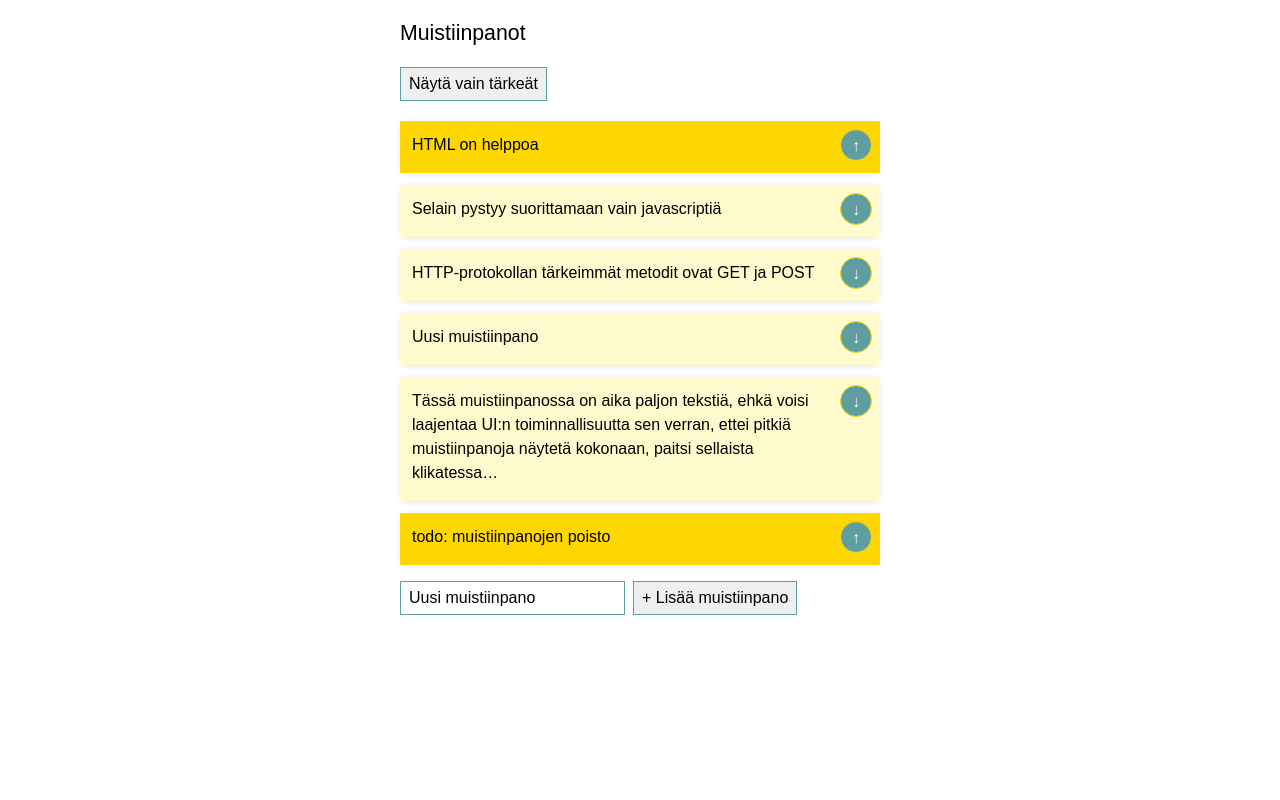
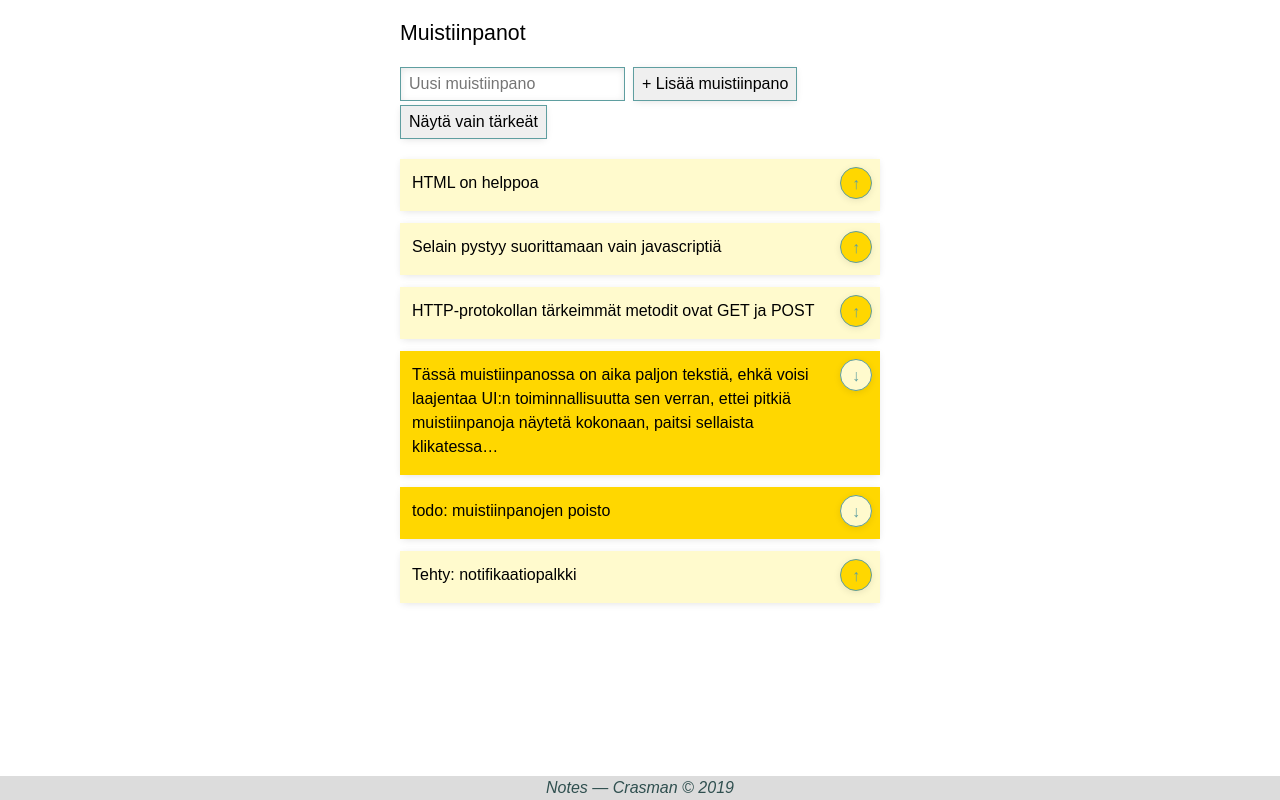
Before and after one commit to thykka/fso2019, a React (Create React App) app in the folder osa2/notes/: page / in a window 1280 px wide. Built offline with nearby package versions, Linux system fonts and the light colour scheme; data requests are answered from the project's data file.

Commit message:
osa2 - muistiinpanot - part7

```diff
--- a/osa2/notes/db.json
+++ b/osa2/notes/db.json
@@ -4,7 +4,7 @@
       "id": 1,
       "content": "HTML on helppoa",
       "date": "2019-01-10T17:30:31.098Z",
-      "important": true
+      "important": false
     },
     {
       "id": 2,
@@ -19,15 +19,9 @@
       "important": false
     },
     {
-      "content": "Uusi muistiinpano",
-      "date": "2019-05-23T06:07:53.461Z",
-      "important": false,
-      "id": "4"
-    },
-    {
       "content": "Tässä muistiinpanossa on aika paljon tekstiä, ehkä voisi laajentaa UI:n toiminnallisuutta sen verran, ettei pitkiä muistiinpanoja näytetä kokonaan, paitsi sellaista klikatessa…",
       "date": "2019-05-23T07:34:50.110Z",
-      "important": false,
+      "important": true,
       "id": "Z8TbYyQ"
     },
     {
@@ -35,6 +29,12 @@
       "date": "2019-05-23T08:00:10.955Z",
       "important": true,
       "id": "Gn4B9jT"
+    },
+    {
+      "content": "Tehty: notifikaatiopalkki",
+      "date": "2019-05-23T10:57:04.026Z",
+      "important": false,
+      "id": "TlQeArr"
     }
   ]
 }
--- a/osa2/notes/src/App.js
+++ b/osa2/notes/src/App.js
@@ -1,14 +1,34 @@
 import React, { useState, useEffect } from 'react';
 import Note from './components/Note';
+import Notification from './components/Notification';
 import noteService from './services/notes';
 import './index.css';
 
+const Footer = () => {
+  const footerStyle = {
+    color: 'darkslategray',
+    backgroundColor: 'gainsboro',
+    textAlign: 'center',
+    position: 'absolute',
+    bottom: '0',
+    width: '100%'
+  };
+
+  return (
+    <footer
+      style={footerStyle}
+    >
+      <em>Notes &mdash; Crasman &copy; 2019</em>
+    </footer>
+  );
+}
+
 const App = (props) => {
   const [notes, setNotes] = useState(props.notes);
-  const [newNote, setNewNote] = useState(
-    'Uusi muistiinpano'
-  );
+  const [newNote, setNewNote] = useState('');
   const [showAll, setShowAll] = useState(true);
+  const [notification, setNotification] = useState(null);
+  const clearNotification = () => setNotification(null);
 
   const hook = () => {
     noteService.getAll()
@@ -31,7 +51,11 @@ const App = (props) => {
         ))
       })
       .catch(error => {
-        alert(`Muistiinpanoa '${note.content}' ei löydy.\n\n${error}`);
+        setNotification({
+          message: `Muistiinpanoa '${note.content}' ei löydy.\n\n${error}`,
+          type: 'error'
+        });
+        setTimeout(clearNotification, 5000);
         setNotes(notes.filter(n => n.id !== id));
       })
   }
@@ -56,6 +80,11 @@ const App = (props) => {
       .then(returnedNote => {
         setNotes(notes.concat(returnedNote));
         setNewNote('');
+        setNotification({
+          message: 'Muistiinpano lisätty!',
+          type: 'confirm'
+        });
+        setTimeout(clearNotification, 5000);
       })
 
   }
@@ -65,19 +94,25 @@ const App = (props) => {
   };
 
   return (
+    <>
     <section className="notes">
       <h1 className="notes__title">Muistiinpanot</h1>
-      <div>
+      <Notification
+        notification={notification}
+      />
+      <div className='notes__controls'>
+        <form onSubmit={addNote}>
+          <input value={newNote} placeholder='Uusi muistiinpano' onChange={ handleNoteChange } />
+          <button type="submit">+ Lisää muistiinpano</button>
+        </form>
         <button onClick={ () => setShowAll(!showAll) }>
           Näytä { showAll ? 'vain tärkeät' : 'kaikki' }
         </button>
       </div>
       <ul className="notes__list">{rows()}</ul>
-      <form onSubmit={addNote}>
-        <input value={newNote} onChange={handleNoteChange} />
-        <button type="submit">+ Lisää muistiinpano</button>
-      </form>
     </section>
+    <Footer />
+    </>
   );
 };
 
--- a/osa2/notes/src/components/Note.js
+++ b/osa2/notes/src/components/Note.js
@@ -2,8 +2,8 @@ import React from 'react';
 
 const Note = ({ note, toggleImportance }) => {
   const label = note.important ?
-    '\u2191' : // arrow up
-    '\u2193';  // arrow down
+    '\u2193' :  // arrow down
+    '\u2191' ; // arrow up
 
   return (
     <li className={ ['note', note.important ? ' note--important': ''].join('') }>
--- /dev/null
+++ b/osa2/notes/src/components/Notification.js
@@ -0,0 +1,18 @@
+import React from 'react';
+
+const Notification = ({ notification }) => {
+  if(
+    !notification ||
+    !notification.hasOwnProperty('message')
+  ) return null;
+
+  const type = notification.type || 'error';
+
+  return (
+    <div className={ `notification notification--${ type }` }>
+      { notification.message }
+    </div>
+  )
+}
+
+export default Notification;
--- a/osa2/notes/src/index.css
+++ b/osa2/notes/src/index.css
@@ -1,3 +1,18 @@
+:root {
+  box-sizing: border-box;
+  --shadow: 0 .1em .5em -.1em #0002;
+}
+
+*, *::after, *::before {
+  box-sizing: inherit;
+}
+
+html {
+  padding-bottom: 2rem;
+  position: relative;
+  min-height: 100vh;
+}
+
 body {
   font-family: sans-serif;
   line-height: 1.5;
@@ -14,13 +29,24 @@ button, input {
   padding: 0.25em .5em;
   margin: 0 .5em .25em 0;
 }
+
+button {
+  box-shadow: var(--shadow);
+}
+
+input:not([type='checkbox']):not([type='radio']):not([type='button']) {
+  box-shadow: inset var(--shadow);
+}
+
 button:focus,
 input:focus {
   outline: 1px dashed cadetblue;
 }
+
 button:focus {
   outline-offset: 1px;
 }
+
 input:focus {
   outline-offset: -3px;
 }
@@ -43,13 +69,17 @@ input:focus {
   list-style: none;
 }
 
+.note,
+.notification {
+  box-shadow: 0 .1em .5em -.1em #0002;
+  margin-bottom: 0.75em;
+  padding: 0.5em;
+}
+
 .note {
   background: lemonchiffon;
-  box-shadow: 0 .1em .5em -.1em #0002;
   display: flex;
   flex-flow: row nowrap;
-  padding: 0.5em;
-  margin-bottom: 0.75em;
 }
 
 .note--important {
@@ -62,12 +92,33 @@ input:focus {
 }
 
 .note__button {
-  background: cadetblue;
-  border: 1px solid gold;
+  background: gold;
+  border: 1px solid;
   border-radius: 50%;
-  color: white;
+  color: cadetblue;
   font-size: inherit;
   flex: 0 0 2em;
   height: 2em;
   margin: 0;
 }
+
+.note--important .note__button {
+  background: lemonchiffon;
+}
+
+.notification {
+  background-clip: content-box;
+  border: 2px dashed;
+  display: flex;
+  justify-content: center;
+}
+
+.notification--error {
+  background-color: salmon;
+  border-color: salmon;
+}
+
+.notification--confirm {
+  background-color: yellowgreen;
+  border-color: yellowgreen;
+}
--- a/osa2/notes/src/index.js
+++ b/osa2/notes/src/index.js
@@ -2,24 +2,7 @@ import React from 'react';
 import ReactDOM from 'react-dom';
 import App from './App';
 
-const notes = [
-  {
-    id: 1,
-    content: 'HTML on helppoa',
-    date: '2019-01-10T17:30:31.098Z',
-    important: true
-  },{
-    id: 2,
-    content: 'Selain pystyy suorittamaan vain javascriptiä',
-    date: '2019-01-10T18:39:34.091Z',
-    important: false
-  },{
-    id: 3,
-    content: 'HTTP-protokollan tärkeimmät metodit ovat GET ja POST',
-    date: '2019-01-10T19:20:14.298Z',
-    important: true
-  }
-];
+const notes = [];
 
 
 ReactDOM.render(
```
